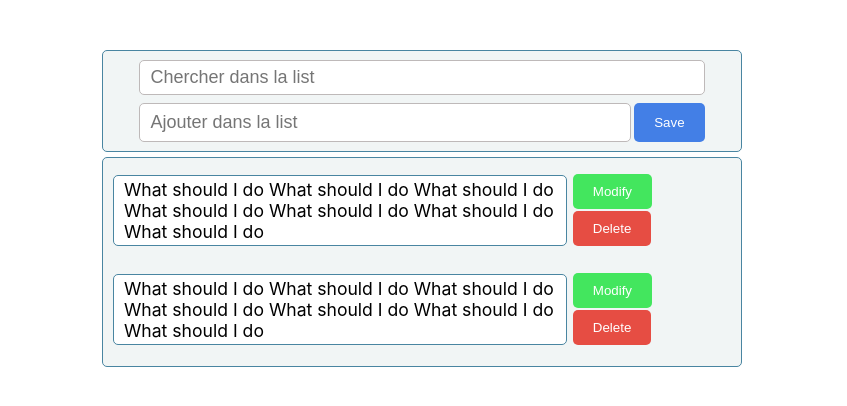
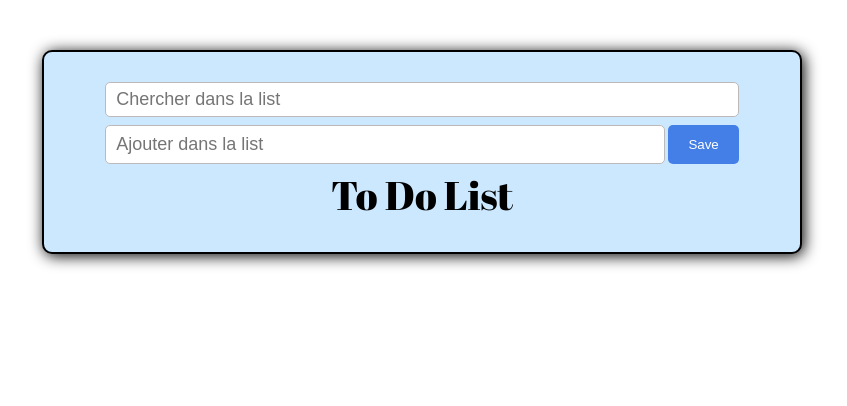
Before and after one commit to mokhtarHamdoune/to-do-list, a React (Create React App) app: page / in a window 1280 px wide. Shown: the top 406 px of the page, without its empty margins (218-1065 px from the left). Built offline with nearby package versions, Linux system fonts and the light colour scheme.

Commit message:
change the design add the save and delete features

```diff
--- a/public/index.html
+++ b/public/index.html
@@ -24,6 +24,7 @@
       work correctly both with client-side routing and a non-root public URL.
       Learn how to configure a non-root public URL by running `npm run build`.
     -->
+    <link href="https://fonts.googleapis.com/css2?family=Abril+Fatface&display=swap" rel="stylesheet">
     <title>React App</title>
   </head>
   <body>
--- a/src/App.css
+++ b/src/App.css
@@ -1,7 +1,11 @@
 .container{
-  width: 50%;
+  width: 55%;
   min-width:400px;
   margin: auto;
   margin-top: 50px;
-
+  border: 2px solid black;
+  background-color:#cbe8ff;
+  border-radius: 10px;
+  box-shadow: 2px 2px 15px black;
+  padding:2%;
 }
--- a/src/App.js
+++ b/src/App.js
@@ -1,13 +1,29 @@
 import React,{Component}from 'react';
 import ToDoList from './components/to-do-list/toDoList.componenet';
+import Form from './components/form/form.component';
 import './App.css';
 
 class App extends Component{
+  constructor(props){
+    super(props);
+    this.state={
+      list:[]
+    }
+  }
+
+  handleSubmit=({content})=>{
+    this.setState({ list:[...this.state.list,{id:(this.state.list.length+1) || 1,content}]});
+  }
+
+  removeFromList=(index)=>{
+    this.setState({list:this.state.list.filter(ele=>ele.id!==index)})
+  }
 
   render(){
     return(
       <div className='container'>
-        <ToDoList />
+        <Form handleSubmit={this.handleSubmit}/>
+        <ToDoList list={this.state.list} removeFromList={this.removeFromList}/>
       </div>
     );
   }
--- a/src/components/buttons/button.component.jsx
+++ b/src/components/buttons/button.component.jsx
@@ -1,9 +1,9 @@
 import React from 'react';
 import './button.style.scss';
 
-const Button =({children,role,type='button'})=>{
+const Button =({children,role,type='button',handleClick})=>{
     return(
-        <button type={type} className={`btn ${role}` }>
+        <button type={type} className={`btn ${role}` }  onClick={handleClick}>
             {children}
         </button>
     );
--- a/src/components/form/form.component.jsx
+++ b/src/components/form/form.component.jsx
@@ -5,14 +5,33 @@ import './form.style.scss';
 
 class Form extends React.Component{
 
+    constructor(props){
+        super(props);
+        this.state={
+            search:'',
+            content:''
+        }
+        this.handleChange=this.handleChange.bind(this);
+    }
+
+    handleChange(event){
+        const {name,value} =event.target;
+        this.setState({[name]:value});
+    }
+
+    handleClick=()=>{
+        this.props.handleSubmit(this.state);
+        this.setState({content:''});
+    }
+
     render(){
-
+        const{search,content}=this.state;
         return(
             <form>
-                <FormInput type='search' placeholder='Chercher dans la list' />
+                <FormInput type='search' placeholder='Chercher dans la list' name='search'  value={search} handleChange={this.handleChange} />
                 <div className='add-to-list'>
-                    <FormInput type='text' placeholder='Ajouter dans la list' />
-                    <Button role='add' type='submit'>Save</Button>
+                    <FormInput type='text' name='content' value={content} placeholder='Ajouter dans la list' handleChange={this.handleChange} />
+                    <Button role='add' handleClick={this.handleClick} >Save</Button>
                 </div>
             </form>
         );
--- a/src/components/form_input/form_input.component.jsx
+++ b/src/components/form_input/form_input.component.jsx
@@ -1,9 +1,10 @@
 import React from 'react';
 import './form_input.style.scss';
-
-const FormInput = ({type,placeholder})=>{
+//mettre le rest des parametre dans un array s'appel rest
+const FormInput = ({handleChange,...rest})=>{
+    //detruire le array en elemments
     return (
-            <input type={type} placeholder={placeholder}/>
+            <input {...rest} onChange={handleChange}/>
     );
 }
 
--- a/src/components/row/row.component.jsx
+++ b/src/components/row/row.component.jsx
@@ -3,15 +3,25 @@ import Button from '../buttons/button.component';
 import './row.style.scss';
 
 class Row extends Component{
+    constructor(props){
+        super(props);
+        this.state={
+            newContent:''
+        }
+    }
+    handleClick=(index,role)=>{
+        role === 'delete' ? this.props.removeFromList(index) : console.log("modify")
+    }
     render(){
+        const {row}  = this.props;
         return(
             <div className='row'>
                 <div className='toDoContent'>
-                    What should I do What should I do What should I do What should I do What should I do What should I do What should I do
+                    {row.content}
                 </div>
                 <div className="buttons">
-                    <Button role='modify'>Modify</Button>
-                    <Button role='delete'>Delete</Button>
+                    <Button role='modify' handleClick={()=>this.handleClick(row.id,'modify')}>Modify</Button>
+                    <Button role='delete' handleClick={()=>this.handleClick(row.id,'delete')}>Delete</Button>
                 </div>
             </div>
         );
--- a/src/components/row/row.style.scss
+++ b/src/components/row/row.style.scss
@@ -6,10 +6,12 @@
     font-size: 1.1em;
     border-radius: 5px;
     margin-bottom: 5px;
+    background-color: #4b93ca;
+    border: 1px solid #4985a1;
     padding: 5px;
     .toDoContent{
         width: 70%;
-        padding:3px 10px;
+        padding:6px 10px;
         background-color: #fff;
         border: 1px solid #4985a1;
         border-radius: 5px;
--- a/src/components/to-do-list/toDoList.componenet.jsx
+++ b/src/components/to-do-list/toDoList.componenet.jsx
@@ -1,24 +1,24 @@
 import React ,{Component} from 'react';
-import Form from '../form/form.component';
 import Row from '../row/row.component';
 import './toDoList.style.scss';
 
 class ToDoList extends Component{
-
     render(){
-
+        const rows = this.props.list;
         return(
             <div>
-                <div className='theader'>
-                    <Form />
-                </div>
-                <div className='tbody'>
-                    <Row/>
-                    <Row/>
+                <div className='table'>
+                    <div className='theader'>
+                        To Do List
+                    </div>
+                    <div className='tbody'>
+                        {
+                            rows.map((row,index)=><Row key={index} row={row} removeFromList={this.props.removeFromList}/>)
+                        }
+                    </div>
                 </div>
             </div>
         );
-
     }
 }
 
--- a/src/components/to-do-list/toDoList.style.scss
+++ b/src/components/to-do-list/toDoList.style.scss
@@ -1,13 +1,9 @@
 .theader{
+    font-size: 2.5em;
+    text-align: center;
+    font-family: 'Abril Fatface', cursive;
     border-radius: 5px;
 }
 .tbody{
-    border-radius: 5px;
     margin-top: 5px;
 }
-
-.theader,.tbody{
-    background-color: #f1f5f5;
-    border: 1px solid #4985a1;
-    padding: 5px;
-}
```
